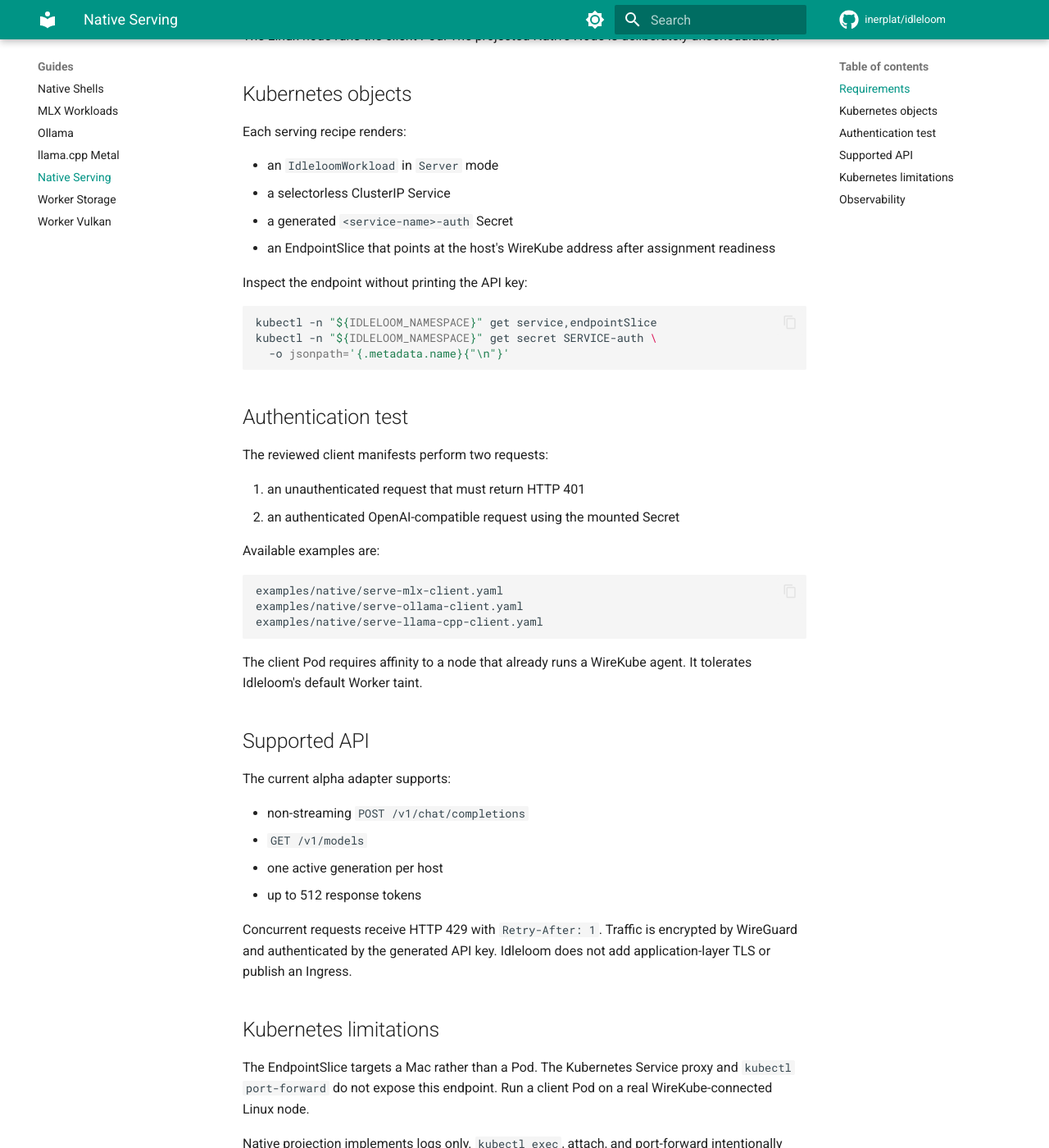
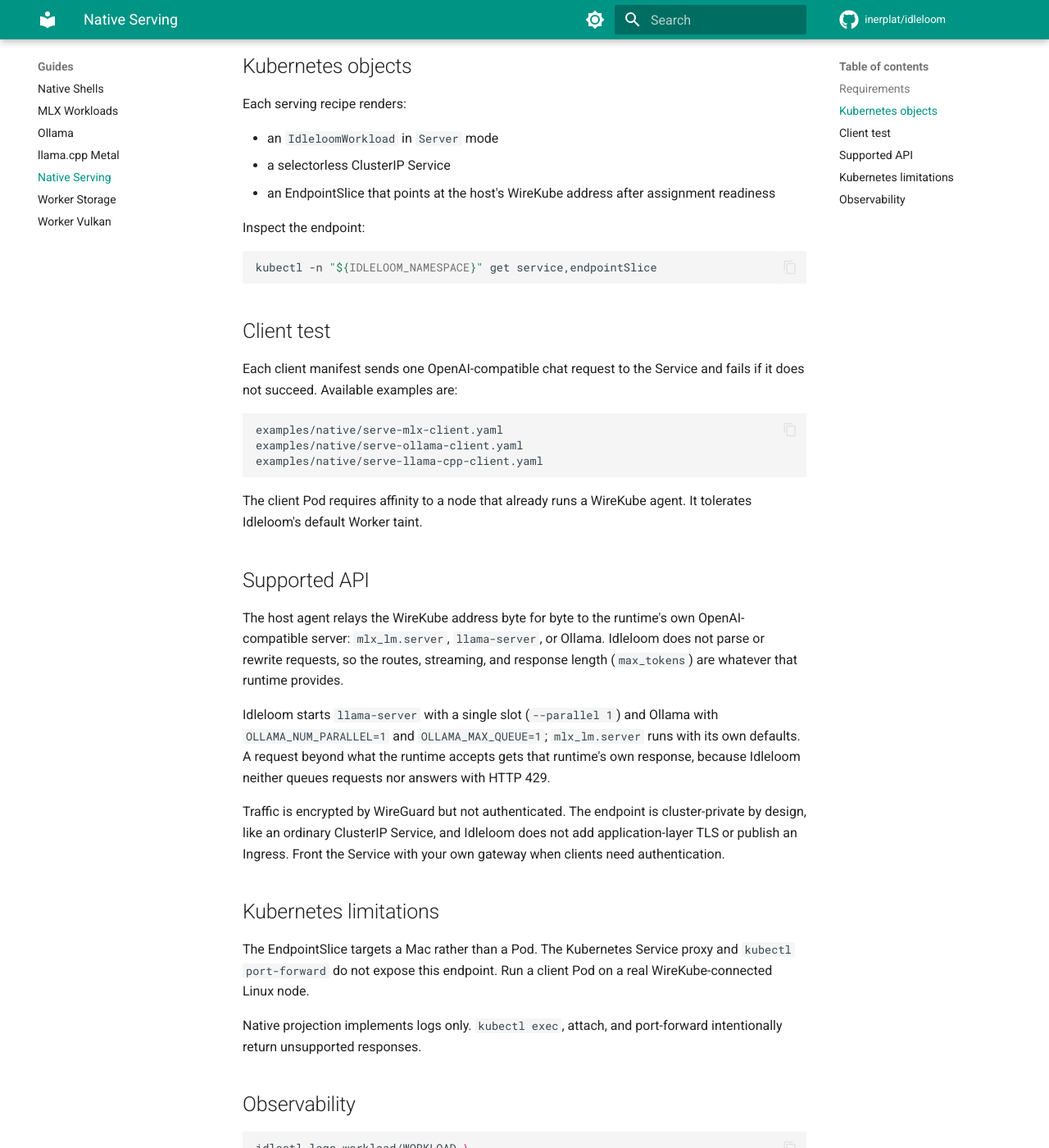
Before and after one commit to inerplat/idleloom, an MkDocs documentation site: the page built from docs/guides/native-serving.md, in a window 1280 px wide and 1400 px high, scrolled down 481 px. Shown: the whole window at 82% size. Built offline with MkDocs 1.6.1 and Material for MkDocs 9.7.7, drawn with Linux system fonts in a browser that asks for light colours; comment, search, counter and statistics services are not loaded; some of the changed text lies outside the part shown.

Commit message:
docs(native): describe the serving relay as it actually works
Co-Authored-By: Claude Opus 5.5 <noreply@anthropic.com>

````diff
--- a/docs/guides/native-serving.md
+++ b/docs/guides/native-serving.md
@@ -9,7 +9,6 @@ WireKube.
 - a Native host with `READY=True` and `CONNECTED=True`
 - one real schedulable Linux kubelet node on the WireKube mesh
 - the runtime and exact model required by the selected recipe
-- permission to read the controller-generated client Secret
 
 The Linux node runs the client Pod. The projected Native Node is deliberately
 unschedulable.
@@ -20,26 +19,19 @@ Each serving recipe renders:
 
 - an `IdleloomWorkload` in `Server` mode
 - a selectorless ClusterIP Service
-- a generated `<service-name>-auth` Secret
 - an EndpointSlice that points at the host's WireKube address after assignment
   readiness
 
-Inspect the endpoint without printing the API key:
+Inspect the endpoint:
 
 ```sh
 kubectl -n "${IDLELOOM_NAMESPACE}" get service,endpointSlice
-kubectl -n "${IDLELOOM_NAMESPACE}" get secret SERVICE-auth \
-  -o jsonpath='{.metadata.name}{"\n"}'
 ```
 
-## Authentication test
+## Client test
 
-The reviewed client manifests perform two requests:
-
-1. an unauthenticated request that must return HTTP 401
-2. an authenticated OpenAI-compatible request using the mounted Secret
-
-Available examples are:
+Each client manifest sends one OpenAI-compatible chat request to the Service
+and fails if it does not succeed. Available examples are:
 
 ```text
 examples/native/serve-mlx-client.yaml
@@ -52,16 +44,21 @@ It tolerates Idleloom's default Worker taint.
 
 ## Supported API
 
-The current alpha adapter supports:
+The host agent relays the WireKube address byte for byte to the runtime's own
+OpenAI-compatible server: `mlx_lm.server`, `llama-server`, or Ollama. Idleloom
+does not parse or rewrite requests, so the routes, streaming, and response
+length (`max_tokens`) are whatever that runtime provides.
 
-- non-streaming `POST /v1/chat/completions`
-- `GET /v1/models`
-- one active generation per host
-- up to 512 response tokens
+Idleloom starts `llama-server` with a single slot (`--parallel 1`) and Ollama
+with `OLLAMA_NUM_PARALLEL=1` and `OLLAMA_MAX_QUEUE=1`; `mlx_lm.server` runs with
+its own defaults. A request beyond what the runtime accepts gets that runtime's
+own response, because Idleloom neither queues requests nor answers with HTTP
+429.
 
-Concurrent requests receive HTTP 429 with `Retry-After: 1`. Traffic is
-encrypted by WireGuard and authenticated by the generated API key. Idleloom
-does not add application-layer TLS or publish an Ingress.
+Traffic is encrypted by WireGuard but not authenticated. The endpoint is
+cluster-private by design, like an ordinary ClusterIP Service, and Idleloom does
+not add application-layer TLS or publish an Ingress. Front the Service with your
+own gateway when clients need authentication.
 
 ## Kubernetes limitations
 
@@ -81,5 +78,5 @@ idlectl logs workload/WORKLOAD \
   -n "${IDLELOOM_NAMESPACE}"
 ```
 
-Confirm runtime verification, Metal acceleration or full offload, process
-startup, request start, and request completion in the log.
+Confirm runtime verification, Metal acceleration or full offload, and process
+startup in the log. Requests are relayed without being logged.
````
Also changed, not shown: docs/guides/native-mlx.md (+2 -2 lines), docs/guides/native-ollama.md (+2 -2 lines), docs/index.md (+1 -1 lines).
